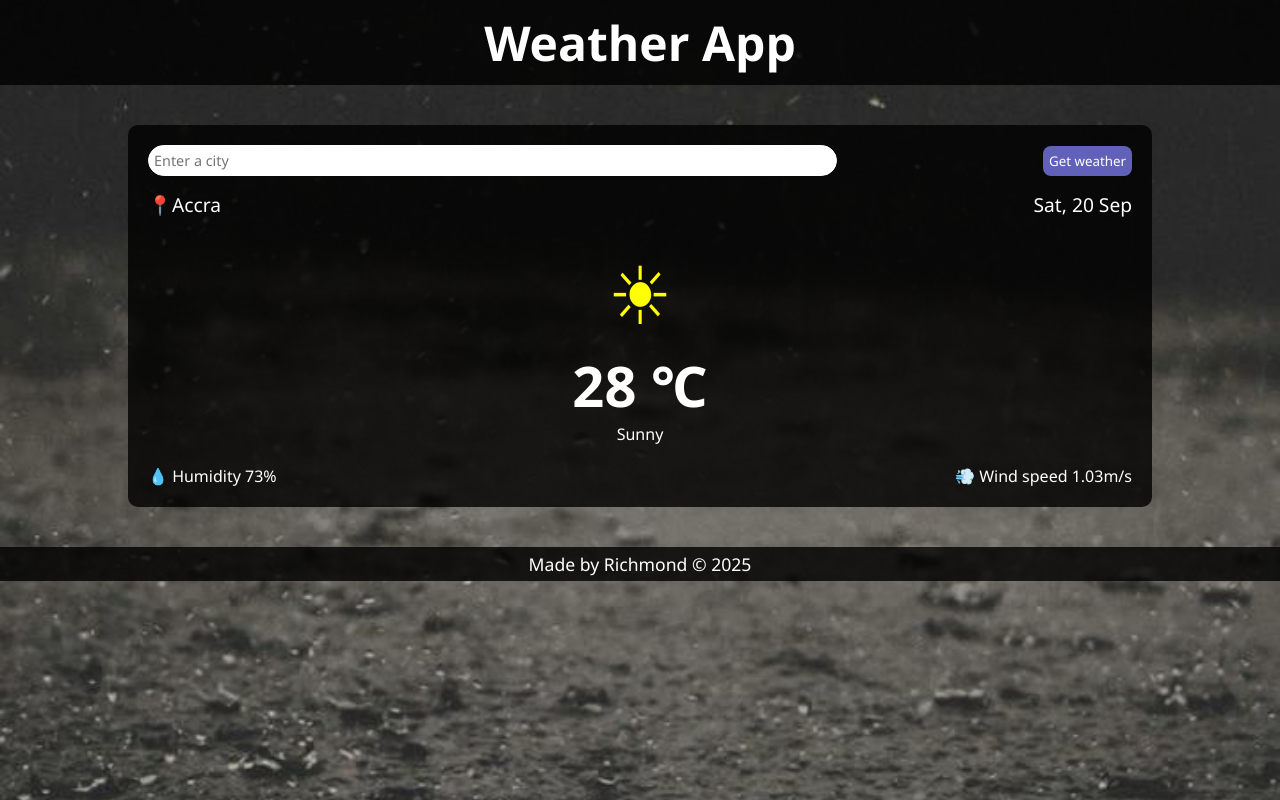
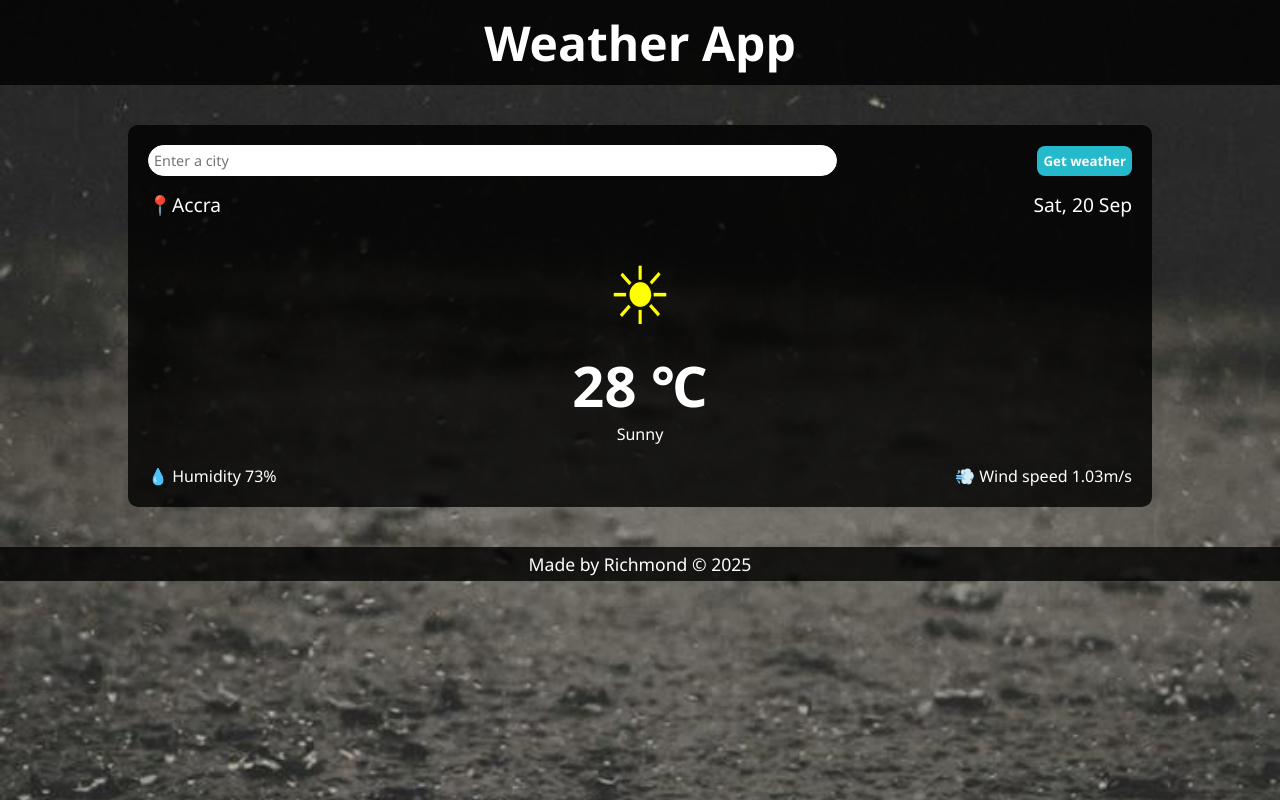
Before and after one commit to 4wiafe/weather-app, a website built with webpack: page src/template.html in a window 1280 px wide. Built offline with nearby package versions, Linux system fonts and the light colour scheme.

Commit message:
Refactor font-weight and background-color of weather button

```diff
--- a/src/styles.css
+++ b/src/styles.css
@@ -77,11 +77,12 @@ h1 {
   padding: 6px;
   border: none;
   border-radius: 8px;
-  background: #6161b9;
+  background: #25b9cc;
   color: #fff;
   cursor: pointer;
   font-family: inherit;
   transition: transform 0.2s ease;
+  font-weight: bold;
 }
 
 .search-btn:hover {
```
